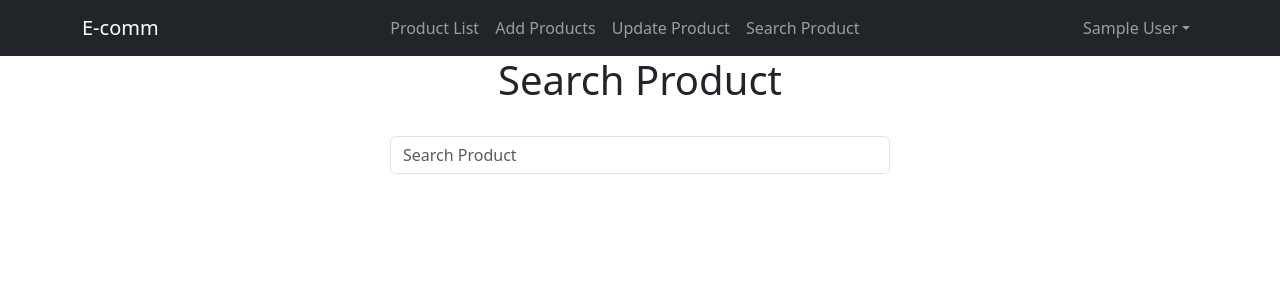
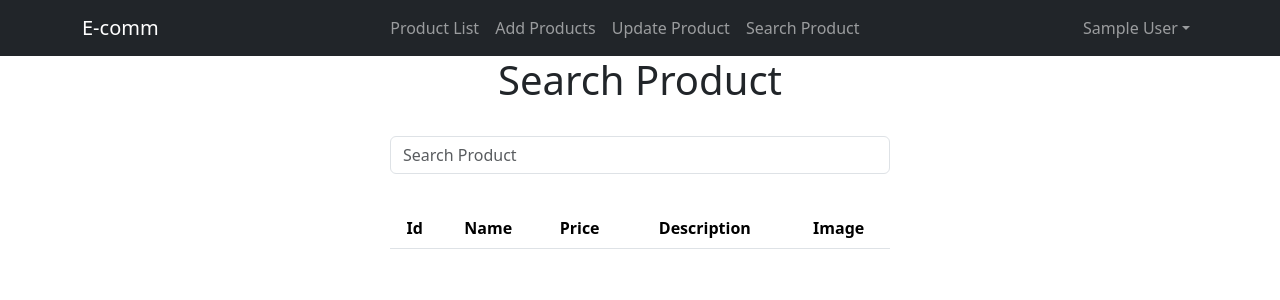
Before and after one commit to jxtsly111/Ecomm-dashboard, a React (Create React App) app: page /search in a window 1280 px wide. Shown: the top 300 px of the page. Built offline with nearby package versions, Linux system fonts and the light colour scheme; sample sign-in values are in the browser's storage.

Commit message:
React project tutorial # Search Auto Complete

```diff
--- a/src/SearchProduct.js
+++ b/src/SearchProduct.js
@@ -1,5 +1,6 @@
 import Header from "./Header";
 import { useState } from "react";
+import { Table } from "react-bootstrap";
 function SearchProduct() {
 
     const [data, setData]=useState([])
@@ -31,7 +32,32 @@ function SearchProduct() {
         </h1>
         <br />
         <div style={containerStyle}>
-        <input type="text" onChange={(e)=>search(e.target.value)} className="form-control" style={inputStyle} placeholder="Search Product" />
+        <input type="text" onChange={(e)=>search(e.target.value)} className="form-control" style={inputStyle} placeholder="Search Product" /><br />
+
+        <Table>
+                <thead>
+                    <tr>
+                        <th>Id</th>
+                        <th>Name</th>
+                        <th>Price</th>
+                        <th>Description</th>
+                        <th>Image</th>
+                    </tr>
+                    </thead>
+                    <tbody>
+                    {
+                        data.map((item) =>
+                            <tr>
+                                <td>{item.id}</td>
+                                <td>{item.name}</td>
+                                <td>{item.price}</td>
+                                <td>{item.description}</td>
+                                <td><img style={{ width: 80 }} src={"http://127.0.0.1:8000/" + item.file_path}></img></td>
+                            </tr>
+                        )
+                    }
+                    </tbody>
+                </Table>
         </div>
 
         </div>
```
